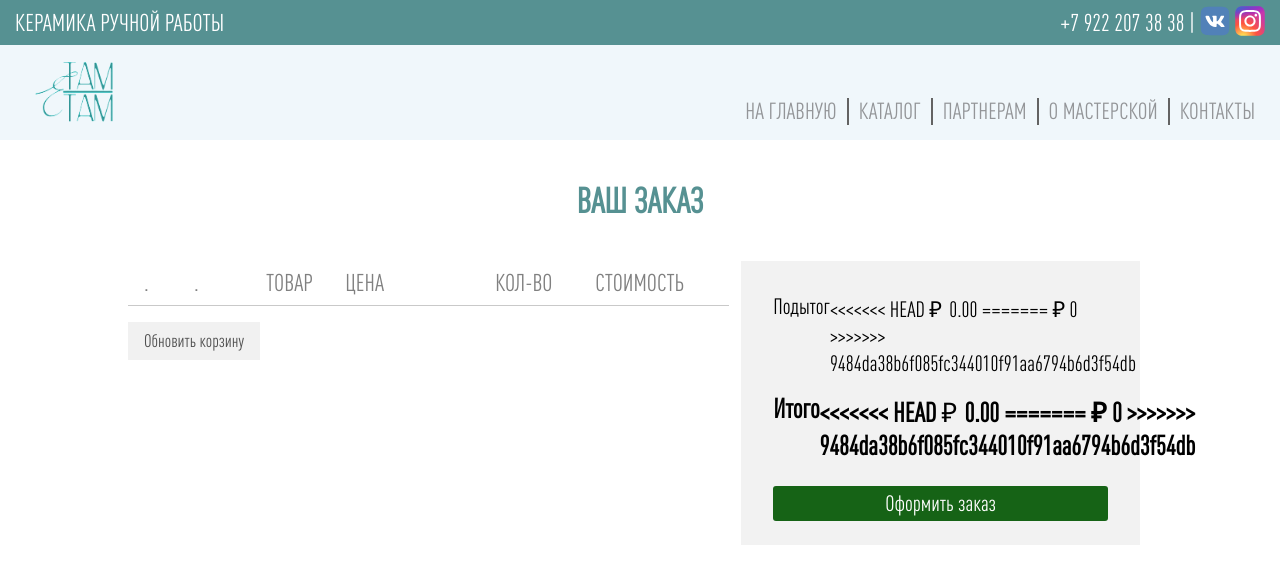
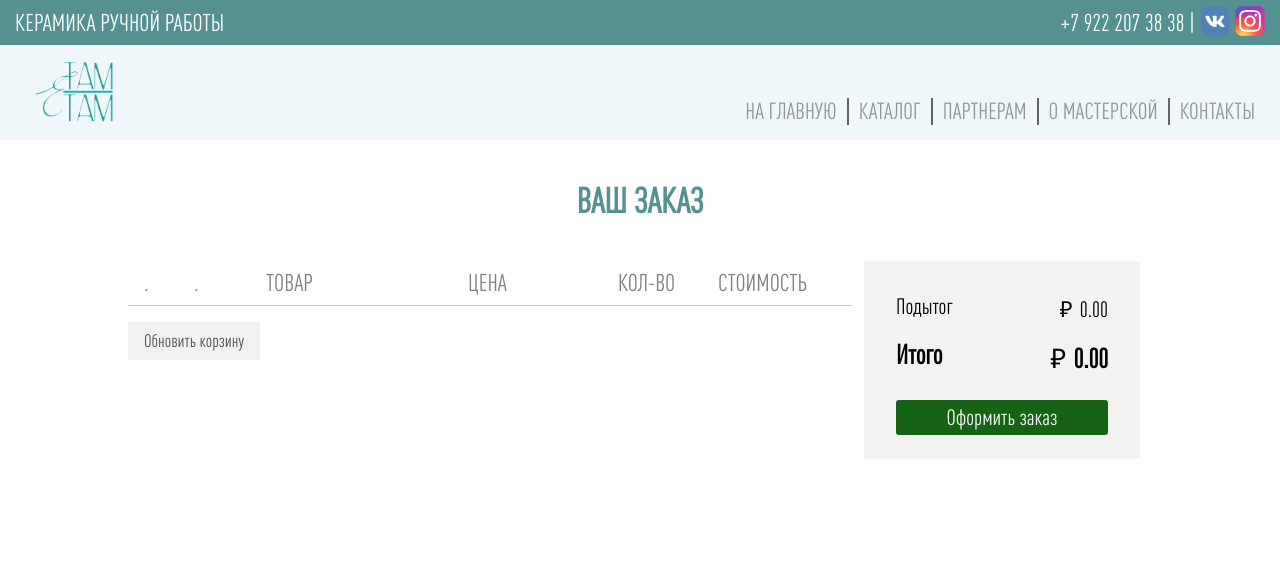
Before and after one commit to retxrika/Ceramic-Project, a Django app: page /cart/ in a window 1280 px wide. Shown: the top 584 px of the page. Run offline with Django 3.2, Linux system fonts and the light colour scheme; some web fonts are replaced.

Commit message:
War on conflicts

```diff
--- a/cart/templates/cart/cart.html
+++ b/cart/templates/cart/cart.html
@@ -66,11 +66,7 @@
                             Подытог
                         </div>
                         <div class="cart-cost-item">
-<<<<<<< HEAD
                             <span class="cart-price-ruble">&#8381</span> 0.00
-=======
-                            ₽ {{ cart.get_total_price }}
->>>>>>> 9484da38b6f085fc344010f91aa6794b6d3f54db
                         </div>
                     </div>
                     <div class="cart-cost-block bold">
@@ -78,11 +74,7 @@
                             Итого
                         </div>
                         <div class="cart-cost-item">
-<<<<<<< HEAD
                             <span class="cart-sum-ruble">&#8381</span> 0.00
-=======
-                            ₽ {{ cart.get_total_price }}
->>>>>>> 9484da38b6f085fc344010f91aa6794b6d3f54db
                         </div>
                     </div>
                     <button class="cart-cost-pay">
```
